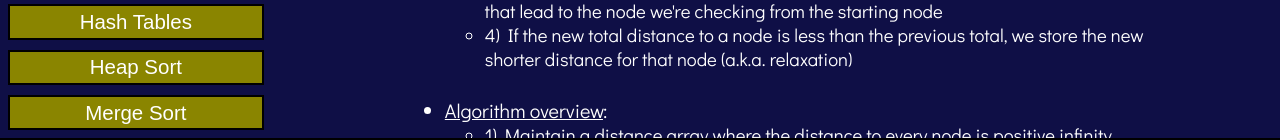
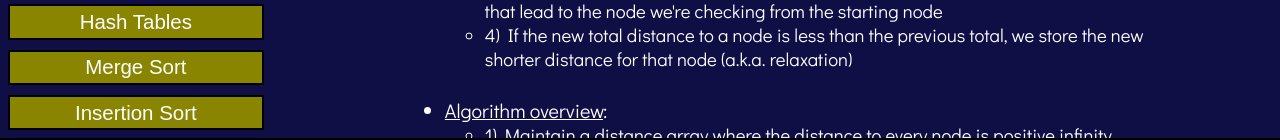
Before and after one commit to miltonhuynh/DSA-guide, a React (Create React App) app in the folder app/: page /DSA-guide/Dijkstra in a window 1280 px wide. Shown: the part 638-778 px from the top of the page. Built offline with nearby package versions, Linux system fonts and the light colour scheme; a web font is replaced by a local one.

Commit message:
Removed heap sort

```diff
--- a/app/src/Components/Nav.js
+++ b/app/src/Components/Nav.js
@@ -20,7 +20,6 @@ export default function Nav() {
       <div class="Concept_Links" onClick={() => navigate("FrequencyCounter")}>Frequency Counter</div>
       <div class="Concept_Links" onClick={() => navigate("Graphs")}>Graphs</div>
       <div class="Concept_Links" onClick={() => navigate("HashTables")}>Hash Tables</div>
-      <div class="Concept_Links" onClick={() => navigate("HeapSort")}>Heap Sort</div>
       <div class="Concept_Links" onClick={() => navigate("MergeSort")}>Merge Sort</div>
       <div class="Concept_Links" onClick={() => navigate("InsertionSort")}>Insertion Sort</div>
       <div class="Concept_Links" onClick={() => navigate("PriorityQueue")}>Priority Queue</div>
--- a/app/src/Concepts/HeapSort.js
+++ /dev/null
@@ -1,12 +0,0 @@
-import React from 'react'
-
-export default function HeapSort() {
-  return (
-    <div class="Concept_page">
-      <div class="Concept_title">Heap sort</div>
-      <div class="Container">
-        <div class="font-xxl">Coming soon</div>
-      </div>
-    </div>
-  )
-}
--- a/app/src/index.js
+++ b/app/src/index.js
@@ -16,7 +16,6 @@ import SelectionSort from './Concepts/SelectionSort';
 import InsertionSort from './Concepts/InsertionSort';
 import PriorityQueue from './Concepts/PriorityQueue';
 import Stack from './Concepts/Stack';
-import HeapSort from './Concepts/HeapSort';
 import TimeComplexity from './Concepts/TimeComplexity';
 import Definitions from './Concepts/Definitions';
 import SpaceComplexity from './Concepts/SpaceComplexity';
@@ -47,7 +46,6 @@ root.render(
         <Route path="/DSA-guide/BubbleSort" element={<BubbleSort />} />
         <Route path="/DSA-guide/QuickSort" element={<QuickSort />} />
         <Route path="/DSA-guide/MergeSort" element={<MergeSort />} />
-        <Route path="/DSA-guide/HeapSort" element={<HeapSort />} />
         <Route path="/DSA-guide/SelectionSort" element={<SelectionSort />} />
         <Route path="/DSA-guide/InsertionSort" element={<InsertionSort />} />
         <Route path="/DSA-guide/HashTables" element={<HashTables />} />
```
